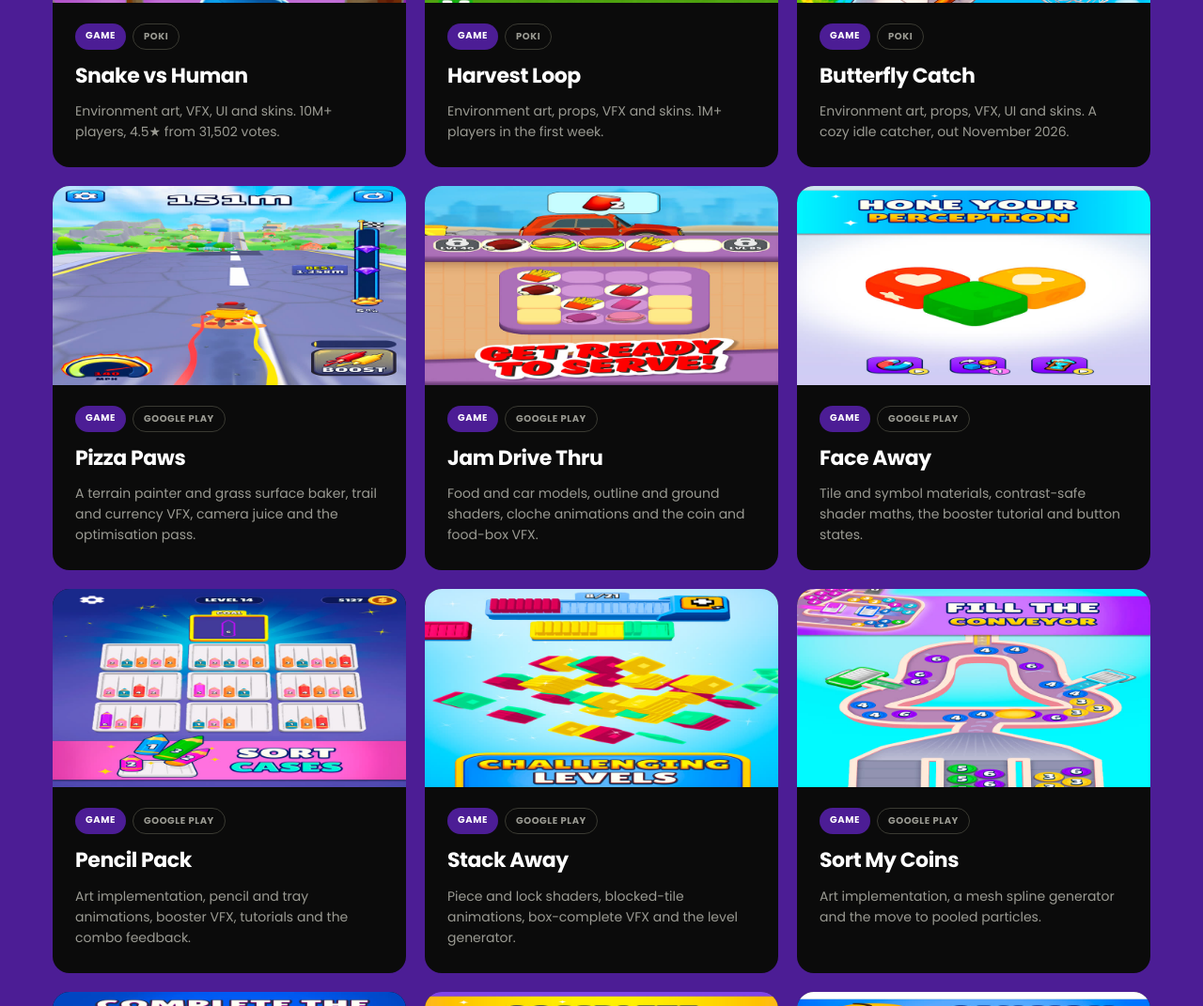
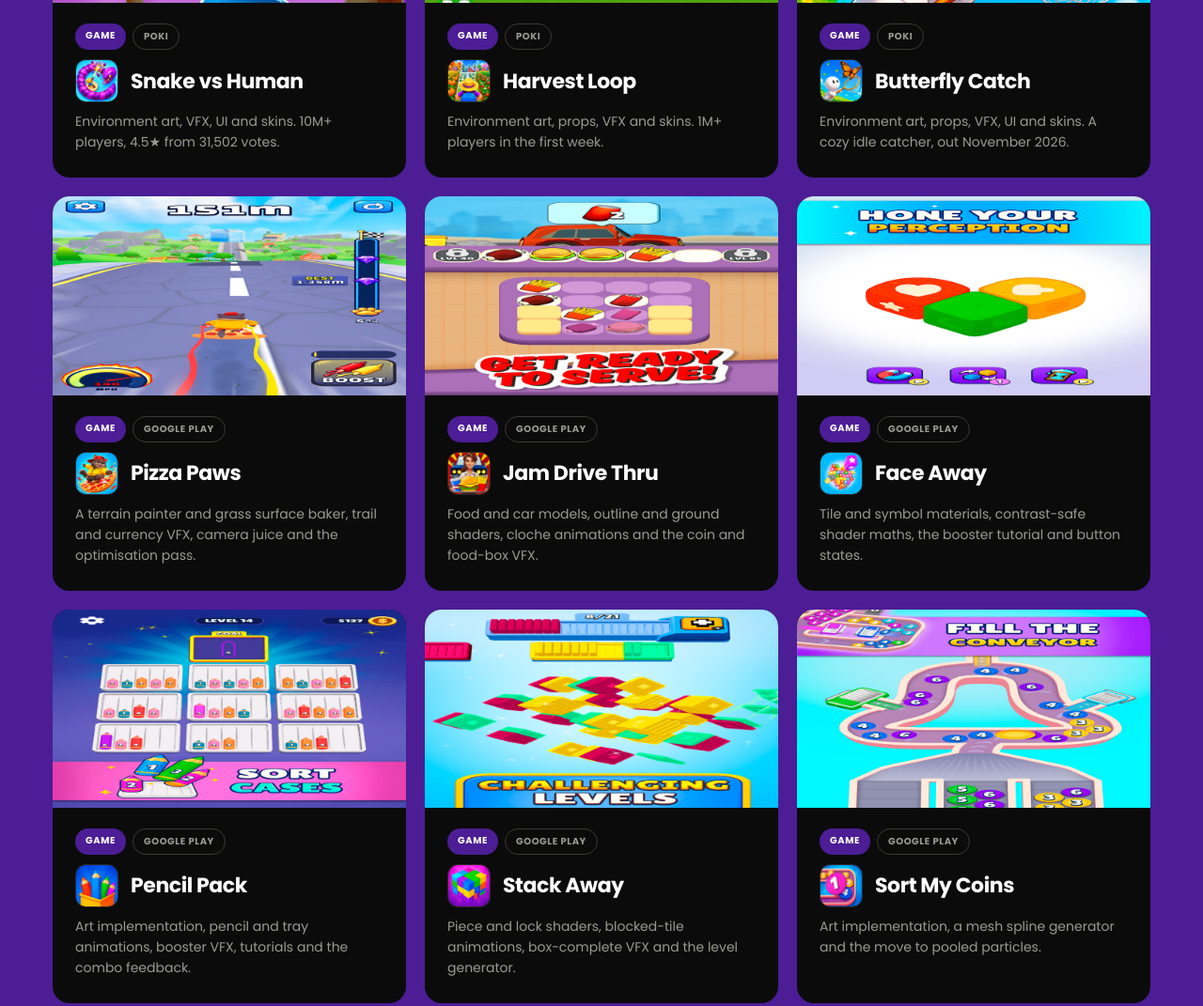
Before and after one commit to DuzeraFer/DuzeraFer.github.io, a plain HTML site: page index.html in a window 1280 px wide. Shown: the part 1179-2250 px from the top of the page at 94% size. Drawn offline with Linux system fonts and the light colour scheme.

Commit message:
Show each game store icon on its work card
The twelve game cards carry an icon path, and the card renders it in a
flex row beside the title. Cards without an icon are unchanged. The
editor gets an icon field so the icons can be swapped there.

Co-Authored-By: Claude Opus 5 <noreply@anthropic.com>

```diff
--- a/data.js
+++ b/data.js
@@ -126,6 +126,7 @@ window.SITE = {
         "href": "https://poki.com/en/g/snake-vs-human",
         "newTab": true,
         "image": "assets/work/snake-play-keyart.jpg",
+        "icon": "assets/icons/snake-vs-human.png",
         "alt": "Snake vs Human key art",
         "badge": {
           "en": "Game",
@@ -149,6 +150,7 @@ window.SITE = {
         "href": "https://poki.com/en/g/harvest-loop",
         "newTab": true,
         "image": "assets/work/harvestloop-fields.jpg",
+        "icon": "assets/icons/harvest-loop.png",
         "alt": "Harvest Loop gameplay — crop fields",
         "badge": {
           "en": "Game",
@@ -172,6 +174,7 @@ window.SITE = {
         "href": "https://poki.com/en/g/butterfly-catch",
         "newTab": true,
         "image": "assets/work/butterfly-catch.jpg",
+        "icon": "assets/icons/butterfly-catch.png",
         "alt": "Butterfly Catch key art",
         "badge": {
           "en": "Game",
@@ -195,6 +198,7 @@ window.SITE = {
         "href": "https://play.google.com/store/apps/details?id=com.kreativitasstudio.pizzapaws",
         "newTab": true,
         "image": "assets/work/play-pizzapaws.jpg",
+        "icon": "assets/icons/pizza-paws.png",
         "alt": "Pizza Paws — Google Play screenshot",
         "badge": {
           "en": "Game",
@@ -218,6 +222,7 @@ window.SITE = {
         "href": "https://play.google.com/store/apps/details?id=com.KreativitasStudio.JamDriveThru",
         "newTab": true,
         "image": "assets/work/play-jamdrivethru.jpg",
+        "icon": "assets/icons/jam-drive-thru.png",
         "alt": "Jam Drive Thru — Google Play screenshot",
         "badge": {
           "en": "Game",
@@ -241,6 +246,7 @@ window.SITE = {
         "href": "https://play.google.com/store/apps/details?id=com.kreativitasstudio.faceaway",
         "newTab": true,
         "image": "assets/work/play-faceaway.jpg",
+        "icon": "assets/icons/face-away.png",
         "alt": "Face Away — Google Play screenshot",
         "badge": {
           "en": "Game",
@@ -264,6 +270,7 @@ window.SITE = {
         "href": "https://play.google.com/store/apps/details?id=com.kreativitasstudio.pencilpack",
         "newTab": true,
         "image": "assets/work/play-pencilpack.jpg",
+        "icon": "assets/icons/pencil-pack.png",
         "alt": "Pencil Pack — Google Play screenshot",
         "badge": {
           "en": "Game",
@@ -287,6 +294,7 @@ window.SITE = {
         "href": "https://play.google.com/store/apps/details?id=com.kreativitasstudio.stackaway",
         "newTab": true,
         "image": "assets/work/play-stackaway.jpg",
+        "icon": "assets/icons/stack-away.png",
         "alt": "Stack Away — Google Play screenshot",
         "badge": {
           "en": "Game",
@@ -310,6 +318,7 @@ window.SITE = {
         "href": "https://play.google.com/store/apps/details?id=com.kreativitasstudio.sortmycoins",
         "newTab": true,
         "image": "assets/work/play-sortmycoins.jpg",
+        "icon": "assets/icons/sort-my-coins.png",
         "alt": "Sort My Coins — Google Play screenshot",
         "badge": {
           "en": "Game",
@@ -333,6 +342,7 @@ window.SITE = {
         "href": "https://play.google.com/store/apps/details?id=com.kreativitasstudio.leveluprings",
         "newTab": true,
         "image": "assets/work/play-leveluprings.jpg",
+        "icon": "assets/icons/level-up-rings.png",
         "alt": "Level Up Rings — Google Play screenshot",
         "badge": {
           "en": "Game",
@@ -356,6 +366,7 @@ window.SITE = {
         "href": "https://play.google.com/store/apps/details?id=com.kreativitasstudio.layercolors",
         "newTab": true,
         "image": "assets/work/play-layercolors.jpg",
+        "icon": "assets/icons/layer-colors.png",
         "alt": "Layer Colors — Google Play screenshot",
         "badge": {
           "en": "Game",
@@ -379,6 +390,7 @@ window.SITE = {
         "href": "https://play.google.com/store/apps/details?id=com.kreativitassstudio.emojisort",
         "newTab": true,
         "image": "assets/work/play-emojisort.jpg",
+        "icon": "assets/icons/emoji-sort.png",
         "alt": "Emoji Sort — Google Play screenshot",
         "badge": {
           "en": "Game",
--- a/index.html
+++ b/index.html
@@ -78,6 +78,8 @@ button{font:inherit;color:inherit;background:none;border:0;cursor:pointer}
 .card .meta span{border-radius:40px;padding:5px 11px;font-weight:700;font-size:10px;letter-spacing:.06em;text-transform:uppercase}
 .card .meta .k{background:var(--band);color:#fff}
 .card .meta .t{border:1px solid #3A3A32;color:var(--dim)}
+.card .ttl{display:flex;align-items:center;gap:13px}
+.card .ico{flex:0 0 auto;width:46px;height:46px;border-radius:11px;border:1px solid var(--line)}
 .card h3{font-weight:700;font-size:22px;letter-spacing:-.02em}
 .card p{font-size:14px;line-height:1.57;color:var(--dim)}
 .band .all{display:flex;justify-content:center;padding-top:34px}
@@ -217,11 +219,12 @@ button{font:inherit;color:inherit;background:none;border:0;cursor:pointer}
     var shot=c.image
       ? '<img src="'+esc(c.image)+'" alt="'+esc(t(c.alt))+'" loading="lazy">'
       : '<span class="noshot"><b>'+esc(c.noshot&&c.noshot.big||t(c.title))+'</b>'+esc(t(c.noshot&&c.noshot.sub))+'</span>';
+    var ico=c.icon?'<img class="ico" src="'+esc(c.icon)+'" alt="" loading="lazy">':"";
     var meta="";
     if(t(c.badge))meta+='<span class="k">'+esc(t(c.badge))+'</span>';
     if(t(c.tag))meta+='<span class="t">'+esc(t(c.tag))+'</span>';
     return '<'+tag+' class="card" data-c="'+esc(c.cat||"")+'"'+attr+'>'+shot
-      +'<div class="body"><div class="meta">'+meta+'</div><h3>'+t(c.title)+'</h3><p>'+t(c.desc)+'</p></div></'+tag+'>';
+      +'<div class="body"><div class="meta">'+meta+'</div><div class="ttl">'+ico+'<h3>'+t(c.title)+'</h3></div><p>'+t(c.desc)+'</p></div></'+tag+'>';
   }
 
   function applyFilter(){
```
Also changed, not shown: editor.html (+2 -1 lines), assets/icons/butterfly-catch.png (added), assets/icons/emoji-sort.png (added), assets/icons/face-away.png (added), assets/icons/harvest-loop.png (added), assets/icons/jam-drive-thru.png (added), assets/icons/layer-colors.png (added), assets/icons/level-up-rings.png (added), assets/icons/pencil-pack.png (added), assets/icons/pizza-paws.png (added), assets/icons/snake-vs-human.png (added), assets/icons/sort-my-coins.png (added), assets/icons/stack-away.png (added).
